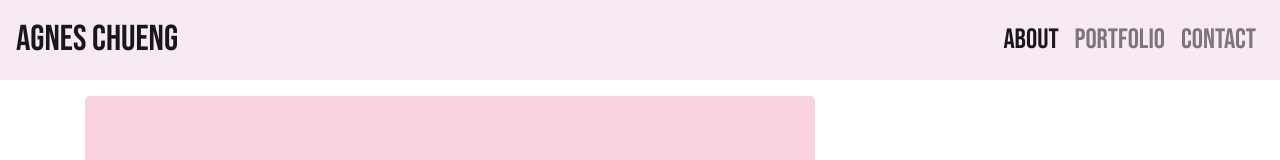
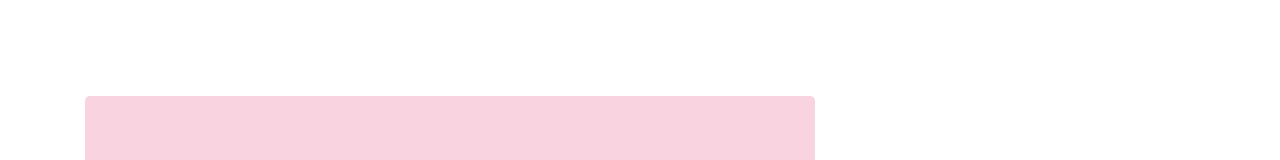
Before and after one commit to achueng/React-Portfolio, a React (Create React App) app in the folder client/: page / in a window 1280 px wide. Shown: the top 160 px of the page. Built offline with nearby package versions, Linux system fonts and the light colour scheme.

Commit message:
remove navbar

```diff
--- a/client/src/App.js
+++ b/client/src/App.js
@@ -1,6 +1,5 @@
 import React from "react";
 import { BrowserRouter as Router, Route } from "react-router-dom";
-import NavBar from "./components/NavBar";
 import Wrapper from "./components/Wrapper";
 import Footer from "./components/Footer";
 import About from "./pages/About";
@@ -10,7 +9,6 @@ import Contact from "./pages/Contact";
 function App() {
   return (
     <Router>
-      <NavBar/>
       <Wrapper>
         <Route exact path="/" component={About}/>
         <Route exact path="/about" component={About}/>
```
